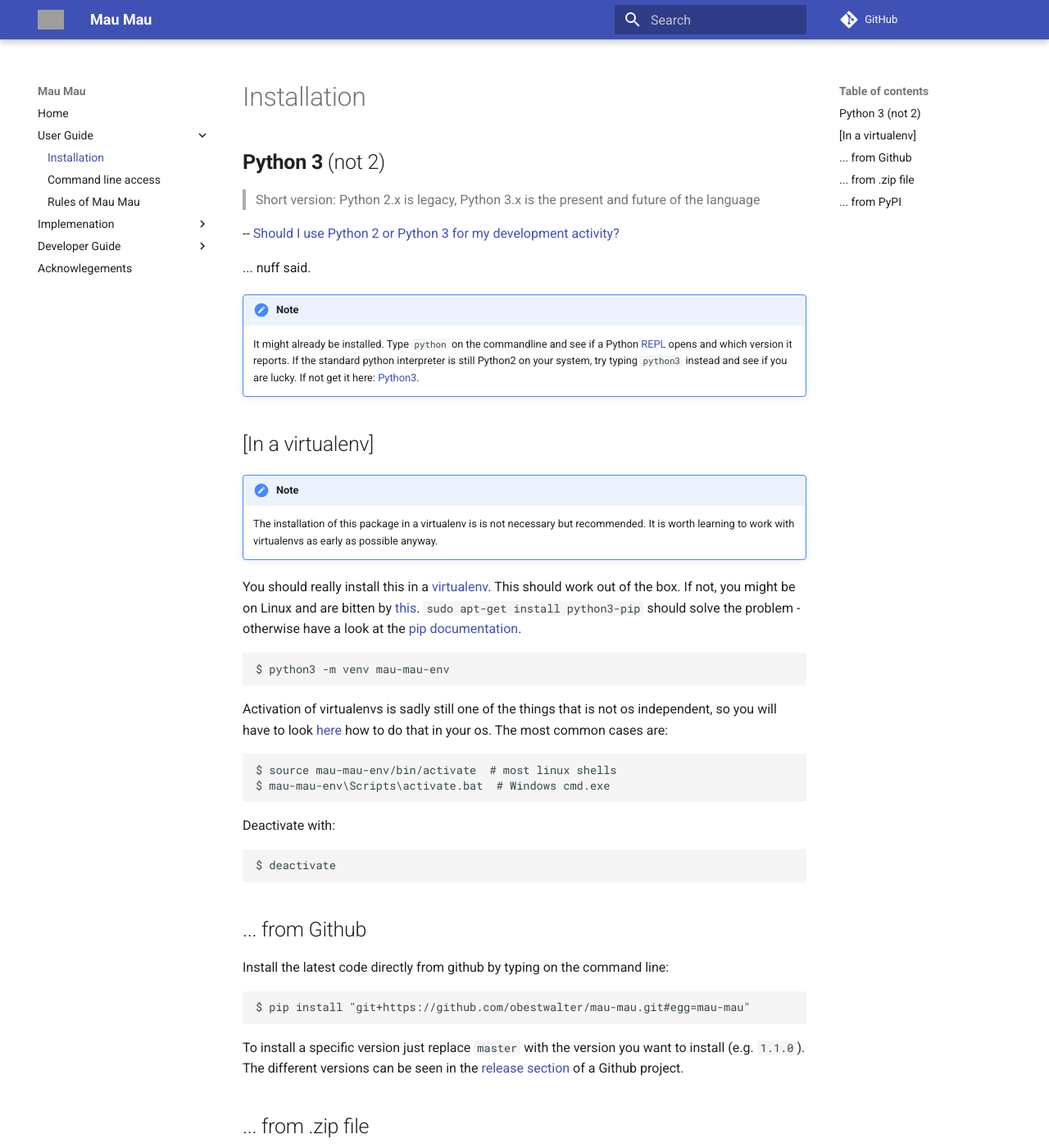
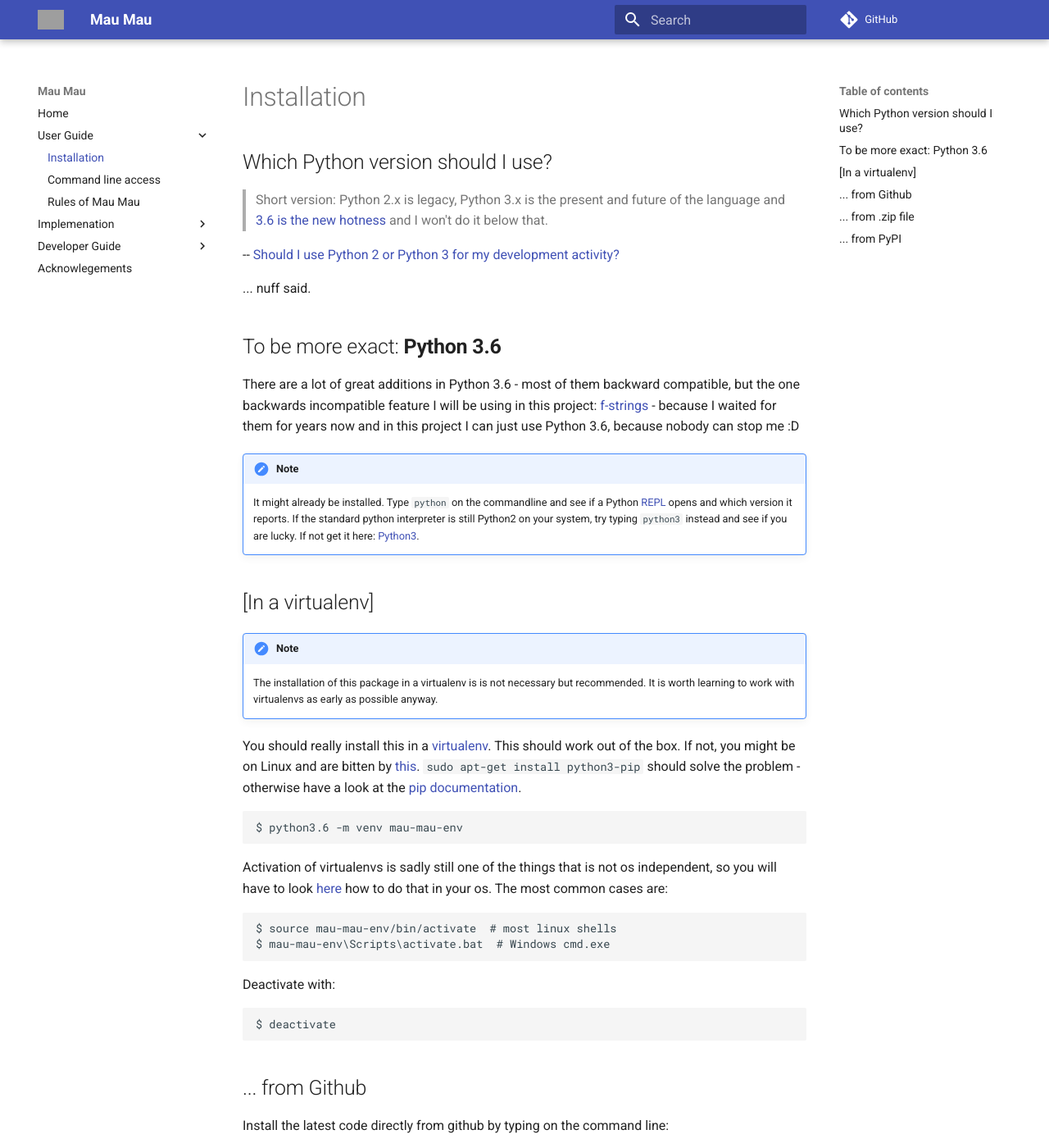
Before and after one commit to obestwalter/mau-mau, an MkDocs documentation site: the page built from docs/guide/installation.md, in a window 1280 px wide and 1400 px high. Shown: the whole window at 82% size. Built offline with MkDocs 1.6.1 and Material for MkDocs 9.7.7, drawn with Linux system fonts in a browser that asks for light colours; comment, search, counter and statistics services are not loaded; old or Windows-style settings are respelled for this version of MkDocs; grey boxes are pictures that could not be loaded.

```diff
--- a/docs/guide/installation.md
+++ b/docs/guide/installation.md
@@ -1,13 +1,16 @@
 # Installation
 
-## **Python 3** (not 2)
+## Which Python version should I use?
 
-> Short version: Python 2.x is legacy, Python 3.x is the present and future of the language
+> Short version: Python 2.x is legacy, Python 3.x is the present and future of the language and [3.6 is the new hotness](https://www.python.org/downloads/release/python-361/) and I won't do it below that.
 
 -- [Should I use Python 2 or Python 3 for my development activity?](https://wiki.python.org/moin/Python2orPython3)
 
+... nuff said.
 
-... nuff said.
+## To be more exact: **Python 3.6**
+
+There are a lot of great additions in Python 3.6 - most of them backward compatible, but the one backwards incompatible feature I will be using in this project: [f-strings](https://www.python.org/dev/peps/pep-0498/) - because I waited for them for years now and in this project I can just use Python 3.6, because nobody can stop me :D
 
 !!! note
     It might already be installed. Type `python` on the commandline and see if a Python [REPL](https://docs.python.org/3/tutorial/interpreter.html) opens and which version it reports. If the standard python interpreter is still Python2 on your system, try typing `python3` instead and see if you are lucky. If not get it here: [Python3](https://www.python.org/downloads/).
@@ -19,7 +22,7 @@
 
 You should really install this in a [virtualenv](https://docs.python.org/3/library/venv.html). This should work out of the box. If not, you might be on Linux and are bitten by [this](https://bugs.launchpad.net/ubuntu/+source/python3.4/+bug/1290847). `sudo apt-get install python3-pip` should solve the problem - otherwise have a look at the [pip documentation](https://pip.pypa.io/en/stable/installing/).
 
-    $ python3 -m venv mau-mau-env
+    $ python3.6 -m venv mau-mau-env
 
 Activation of virtualenvs is sadly still one of the things that is not os independent, so you will have to look [here](https://docs.python.org/3/library/venv.html#creating-virtual-environments) how to do that in your os. The most common cases are:
 
```
Also changed, not shown: setup.py (+12 -4 lines).
